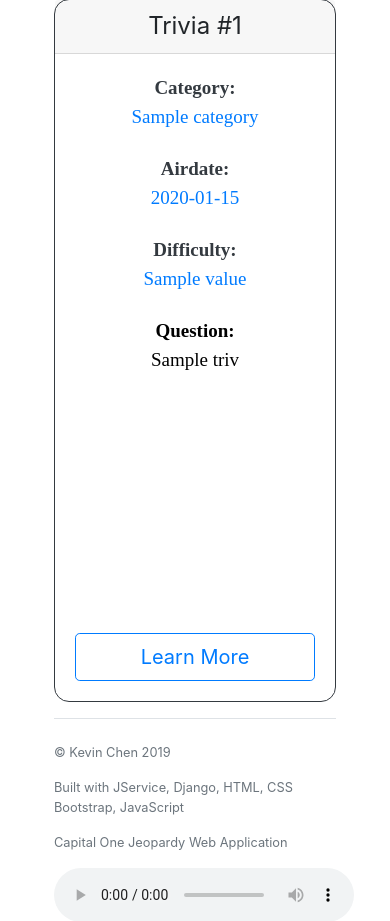
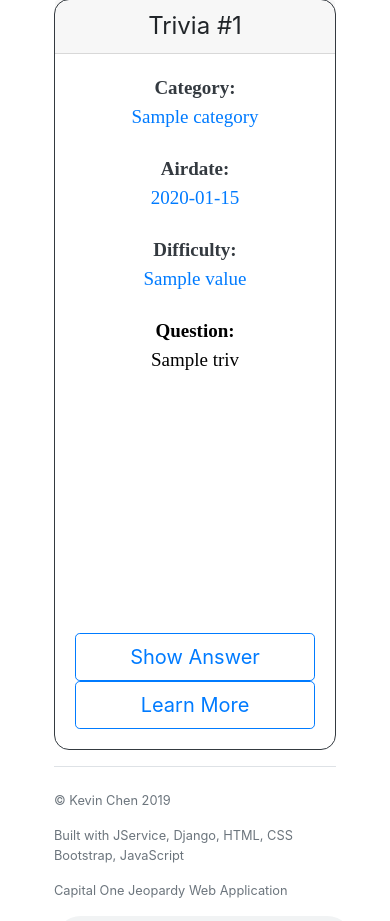
Before and after one commit to kevin-chen/trivia-web-app, a Django app: template trivia/templates/trivia/home.html in a window 390 px wide. Shown: the part 508-1429 px from the top of the page. Run offline with Django 3.2, Linux system fonts and the light colour scheme; the template is opened without the code that fills it: most values are stand-ins (such as "Sample title", 1, 10 or a date in 2020); some libraries are stand-ins or nearby versions.

Commit message:
added show answer button for mobile

```diff
--- a/trivia/static/trivia/js/search.js
+++ b/trivia/static/trivia/js/search.js
@@ -1,3 +1,11 @@
+function displayAnswer(id, answer) {
+    let button = document.getElementById('answer'+id);
+    var newEl = document.createElement('p');
+    newEl.setAttribute('style', 'font-family: American Typewriter');
+    newEl.innerHTML = answer;
+    button.parentNode.replaceChild(newEl, button);
+}
+
 function autocomplete(inp, arr) {
   /*the autocomplete function takes two arguments,
   the text field element and an array of possible autocompleted values:*/
--- a/trivia/templates/trivia/home.html
+++ b/trivia/templates/trivia/home.html
@@ -62,10 +62,13 @@
                         </div>
                     </div>
 
+                    <form id="answer{{forloop.counter}}">
+                        <input class="btn btn-lg btn-block btn-outline-primary" type="button" value="Show Answer" onclick="displayAnswer('{{forloop.counter}}', '{{ triv.answer }}')" />
+                    </form>
+
                     <form id="myForm">
                         <input class="btn btn-lg btn-block btn-outline-primary" type="button" value="Learn More" onclick="window.open('https://www.google.com/search?q={{triv.answer}}')" />
                     </form>
-
                 </div>
             </div>
 
```
Also changed, not shown: README.md.
